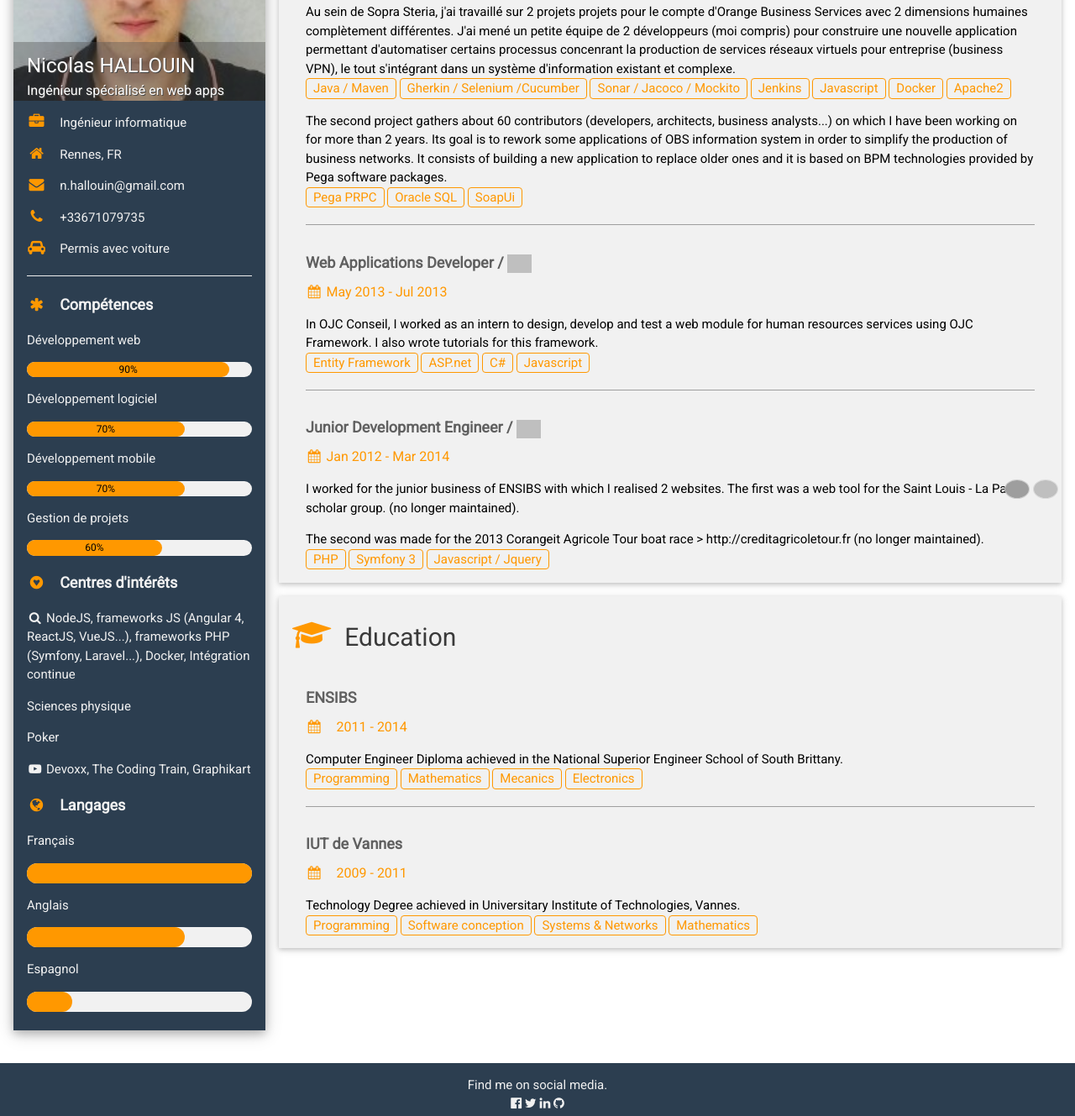
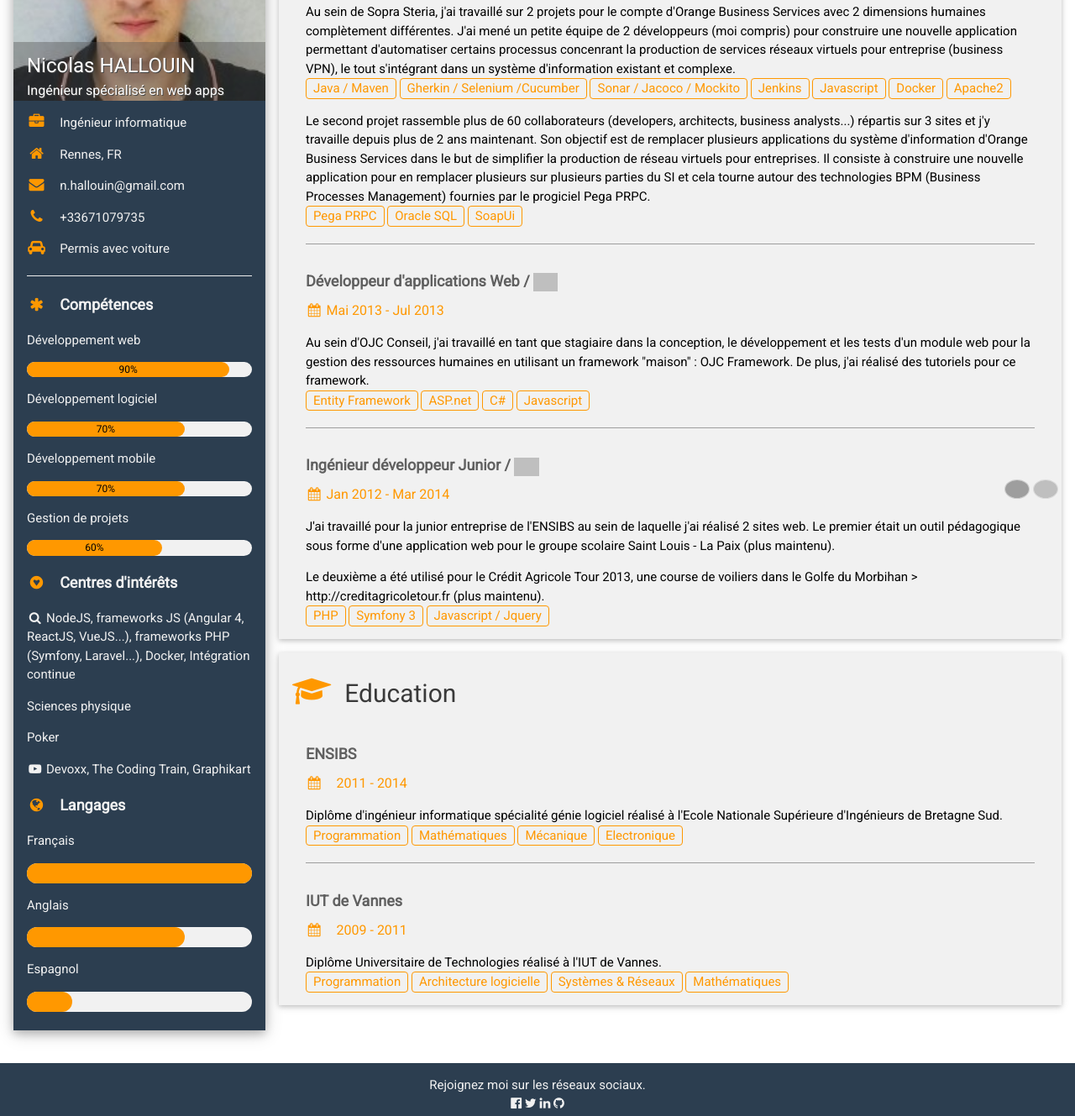
Before and after one commit to ArKniiD/public, a plain HTML site: page index.html in a window 1280 px wide. Shown: the part 196-1525 px from the top of the page at 84% size. Drawn offline with nearby package versions, Linux system fonts and the light colour scheme; grey boxes are pictures that could not be loaded.

Commit message:
Final version for french and english

```diff
--- a/index.html
+++ b/index.html
@@ -102,7 +102,7 @@
           <span class="w3-tag w3-text-orange w3-round w3-light-gray w3-border w3-border-orange">Docker</span>
           <span class="w3-tag w3-text-orange w3-round w3-light-gray w3-border w3-border-orange">Apache2</span>
           </p>
-          <p>The second project gathers about 60 contributors (developers, architects, business analysts...) on which I have been working on for more than 2 years. Its goal is to rework some applications of OBS information system in order to simplify the production of business networks. It consists of building a new application to replace older ones and it is based on BPM technologies provided by Pega software packages. <br/>
+          <p>The second project gathers about 60 contributors (developers, architects, business analysts...) spread over 3 sites and I have been working on it for more than 2 years. Its goal is to rework some applications of OBS information system in order to simplify the production of business networks. It consists of building a new application to replace older ones and it is based on BPM technologies provided by Pega PRPC software packages. <br/>
           <span class="w3-tag w3-text-orange w3-round w3-light-gray w3-border w3-border-orange">Pega PRPC</span>
           <span class="w3-tag w3-text-orange w3-round w3-light-gray w3-border w3-border-orange">Oracle SQL</span>
           <span class="w3-tag w3-text-orange w3-round w3-light-gray w3-border w3-border-orange">SoapUi</span>
@@ -123,9 +123,9 @@
         <div class="w3-container">
           <h5 class="w3-opacity"><b>Junior Development Engineer / <a href="http://www.viewup.fr/" target="_blank"><img alt="View Up" src="http://www.viewup.fr/ressources/img/Logos/logo_viewup/VU_logo_couleur.png" height="22" /></a></b></h5>
           <h6 class="w3-text-orange"><i class="fa fa-calendar fa-fw"></i> Jan 2012 - Mar 2014</h6>
-          <p>I worked for the junior business of ENSIBS with which I realised 2 websites. The first was a web tool for the Saint Louis - La Paix scholar group. (no longer maintained).
+          <p>I worked for the junior business of ENSIBS with which I realised 2 websites. The first was a pedagogical web tool for the Saint Louis - La Paix scholar group. (no longer maintained).
           <br/>
-          <p>The second was made for the 2013 Corangeit Agricole Tour boat race > http://creditagricoletour.fr (no longer maintained).<br/>
+          <p>The second was made for the 2013 Crédit Agricole Tour boat race taking place in the Golfe du Morbihan > http://creditagricoletour.fr (no longer maintained).<br/>
           <span class="w3-tag w3-text-orange w3-round w3-light-gray w3-border w3-border-orange">PHP</span>
           <span class="w3-tag w3-text-orange w3-round w3-light-gray w3-border w3-border-orange">Symfony 3</span>
           <span class="w3-tag w3-text-orange w3-round w3-light-gray w3-border w3-border-orange">Javascript / Jquery</span>
@@ -259,7 +259,7 @@
         <div class="w3-container">
           <h5 class="w3-opacity"><b>Développeur Full Stack / <a href="http://www.soprasteria.com/" target="_blank"><img alt="Sopra Steria" src="http://www.soprasteria.com/Sitefinity/WebsiteTemplates/App_Themes/Sopra_Steria/css/i/sopra-steria.png" height="22"/></a></b></h5>
           <h6 class="w3-text-orange"><i class="fa fa-calendar fa-fw"></i> Aou 2014 - <span class="w3-tag w3-orange w3-round">Actuellement</span></h6>
-          <p>Au sein de Sopra Steria, j'ai travaillé sur 2 projets projets pour le compte d'Orange Business Services avec 2 dimensions humaines complètement différentes. J'ai mené un petite équipe de 2 développeurs (moi compris) pour construire une nouvelle application permettant d'automatiser certains processus concenrant la production de services réseaux virtuels pour entreprise (business VPN), le tout s'intégrant dans un système d'information existant et complexe. <br/>
+          <p>Au sein de Sopra Steria, j'ai travaillé sur 2 projets pour le compte d'Orange Business Services avec 2 dimensions humaines complètement différentes. J'ai mené un petite équipe de 2 développeurs (moi compris) pour construire une nouvelle application permettant d'automatiser certains processus concenrant la production de services réseaux virtuels pour entreprise (business VPN), le tout s'intégrant dans un système d'information existant et complexe. <br/>
           <span class="w3-tag w3-text-orange w3-round w3-light-gray w3-border w3-border-orange">Java / Maven</span>
           <span class="w3-tag w3-text-orange w3-round w3-light-gray w3-border w3-border-orange">Gherkin / Selenium /Cucumber</span>
           <span class="w3-tag w3-text-orange w3-round w3-light-gray w3-border w3-border-orange">Sonar / Jacoco / Mockito</span>
@@ -268,7 +268,7 @@
           <span class="w3-tag w3-text-orange w3-round w3-light-gray w3-border w3-border-orange">Docker</span>
           <span class="w3-tag w3-text-orange w3-round w3-light-gray w3-border w3-border-orange">Apache2</span>
           </p>
-          <p>The second project gathers about 60 contributors (developers, architects, business analysts...) on which I have been working on for more than 2 years. Its goal is to rework some applications of OBS information system in order to simplify the production of business networks. It consists of building a new application to replace older ones and it is based on BPM technologies provided by Pega software packages. <br/>
+          <p>Le second projet rassemble plus de 60 collaborateurs (developers, architects, business analysts...) répartis sur 3 sites et j'y travaille depuis plus de 2 ans maintenant. Son objectif est de remplacer plusieurs applications du système d'information d'Orange Business Services dans le but de simplifier la production de réseau virtuels pour entreprises. Il consiste à construire une nouvelle application pour en remplacer plusieurs sur plusieurs parties du SI et cela tourne autour des technologies BPM (Business Processes Management) fournies par le progiciel Pega PRPC. <br/>
           <span class="w3-tag w3-text-orange w3-round w3-light-gray w3-border w3-border-orange">Pega PRPC</span>
           <span class="w3-tag w3-text-orange w3-round w3-light-gray w3-border w3-border-orange">Oracle SQL</span>
           <span class="w3-tag w3-text-orange w3-round w3-light-gray w3-border w3-border-orange">SoapUi</span>
@@ -276,9 +276,9 @@
           <hr class="w3-border-grey">
         </div>
         <div class="w3-container">
-          <h5 class="w3-opacity"><b>Web Applications Developer / <a href="https://www.ojc-conseil.com/Page/Accueil" target="_blank"><img height="22" alt="OJC Conseil" src="https://intranet.ojc-conseil.com/Files/Download/3-19063"/></a></b></h5>
-          <h6 class="w3-text-orange"><i class="fa fa-calendar fa-fw"></i> May 2013 - Jul 2013</h6>
-          <p>In OJC Conseil, I worked as an intern to design, develop and test a web module for human resources services using OJC Framework. I also wrote tutorials for this framework.<br/>
+          <h5 class="w3-opacity"><b>Développeur d'applications Web / <a href="https://www.ojc-conseil.com/Page/Accueil" target="_blank"><img height="22" alt="OJC Conseil" src="https://intranet.ojc-conseil.com/Files/Download/3-19063"/></a></b></h5>
+          <h6 class="w3-text-orange"><i class="fa fa-calendar fa-fw"></i> Mai 2013 - Jul 2013</h6>
+          <p>Au sein d'OJC Conseil, j'ai travaillé en tant que stagiaire dans la conception, le développement et les tests d'un module web pour la gestion des ressources humaines en utilisant un framework "maison" : OJC Framework. De plus, j'ai réalisé des tutoriels pour ce framework.<br/>
           <span class="w3-tag w3-text-orange w3-round w3-light-gray w3-border w3-border-orange">Entity Framework</span>
           <span class="w3-tag w3-text-orange w3-round w3-light-gray w3-border w3-border-orange">ASP.net</span>
           <span class="w3-tag w3-text-orange w3-round w3-light-gray w3-border w3-border-orange">C#</span>
@@ -287,11 +287,11 @@
           <hr class="w3-border-grey">
         </div>
         <div class="w3-container">
-          <h5 class="w3-opacity"><b>Junior Development Engineer / <a href="http://www.viewup.fr/" target="_blank"><img alt="View Up" src="http://www.viewup.fr/ressources/img/Logos/logo_viewup/VU_logo_couleur.png" height="22" /></a></b></h5>
+          <h5 class="w3-opacity"><b>Ingénieur développeur Junior / <a href="http://www.viewup.fr/" target="_blank"><img alt="View Up" src="http://www.viewup.fr/ressources/img/Logos/logo_viewup/VU_logo_couleur.png" height="22" /></a></b></h5>
           <h6 class="w3-text-orange"><i class="fa fa-calendar fa-fw"></i> Jan 2012 - Mar 2014</h6>
-          <p>I worked for the junior business of ENSIBS with which I realised 2 websites. The first was a web tool for the Saint Louis - La Paix scholar group. (no longer maintained).
+          <p>J'ai travaillé pour la junior entreprise de l'ENSIBS au sein de laquelle j'ai réalisé 2 sites web. Le premier était un outil pédagogique sous forme d'une application web pour le groupe scolaire Saint Louis - La Paix (plus maintenu).
           <br/>
-          <p>The second was made for the 2013 Corangeit Agricole Tour boat race > http://creditagricoletour.fr (no longer maintained).<br/>
+          <p>Le deuxième a été utilisé pour le Crédit Agricole Tour 2013, une course de voiliers dans le Golfe du Morbihan > http://creditagricoletour.fr (plus maintenu).<br/>
           <span class="w3-tag w3-text-orange w3-round w3-light-gray w3-border w3-border-orange">PHP</span>
           <span class="w3-tag w3-text-orange w3-round w3-light-gray w3-border w3-border-orange">Symfony 3</span>
           <span class="w3-tag w3-text-orange w3-round w3-light-gray w3-border w3-border-orange">Javascript / Jquery</span>
@@ -304,24 +304,24 @@
         <div class="w3-container">
           <h5 class="w3-opacity"><b>ENSIBS</b></h5>
           <h6 class="w3-text-orange"><i class="fa fa-calendar fa-fw w3-margin-right"></i>2011 - 2014</h6>
-          <p>Computer Engineer Diploma achieved in the National Superior Engineer School of South Brittany.
+          <p>Diplôme d'ingénieur informatique spécialité génie logiciel réalisé à l'Ecole Nationale Supérieure d'Ingénieurs de Bretagne Sud.
           <br/>
-          <span class="w3-tag w3-text-orange w3-round w3-light-gray w3-border w3-border-orange">Programming</span>
-          <span class="w3-tag w3-text-orange w3-round w3-light-gray w3-border w3-border-orange">Mathematics</span>
-          <span class="w3-tag w3-text-orange w3-round w3-light-gray w3-border w3-border-orange">Mecanics</span>
-          <span class="w3-tag w3-text-orange w3-round w3-light-gray w3-border w3-border-orange">Electronics</span>
+          <span class="w3-tag w3-text-orange w3-round w3-light-gray w3-border w3-border-orange">Programmation</span>
+          <span class="w3-tag w3-text-orange w3-round w3-light-gray w3-border w3-border-orange">Mathématiques</span>
+          <span class="w3-tag w3-text-orange w3-round w3-light-gray w3-border w3-border-orange">Mécanique</span>
+          <span class="w3-tag w3-text-orange w3-round w3-light-gray w3-border w3-border-orange">Electronique</span>
           </p>
           <hr class="w3-border-grey">
         </div>
         <div class="w3-container">
           <h5 class="w3-opacity"><b>IUT de Vannes</b></h5>
           <h6 class="w3-text-orange"><i class="fa fa-calendar fa-fw w3-margin-right"></i>2009 - 2011</h6>
-          <p>Technology Degree achieved in Universitary Institute of Technologies, Vannes.
+          <p>Diplôme Universitaire de Technologies réalisé à l'IUT de Vannes.
           <br/>
-          <span class="w3-tag w3-text-orange w3-round w3-light-gray w3-border w3-border-orange">Programming</span>
-          <span class="w3-tag w3-text-orange w3-round w3-light-gray w3-border w3-border-orange">Software conception</span>
-          <span class="w3-tag w3-text-orange w3-round w3-light-gray w3-border w3-border-orange">Systems & Networks</span>
-          <span class="w3-tag w3-text-orange w3-round w3-light-gray w3-border w3-border-orange">Mathematics</span>
+          <span class="w3-tag w3-text-orange w3-round w3-light-gray w3-border w3-border-orange">Programmation</span>
+          <span class="w3-tag w3-text-orange w3-round w3-light-gray w3-border w3-border-orange">Architecture logicielle</span>
+          <span class="w3-tag w3-text-orange w3-round w3-light-gray w3-border w3-border-orange">Systèmes & Réseaux</span>
+          <span class="w3-tag w3-text-orange w3-round w3-light-gray w3-border w3-border-orange">Mathématiques</span>
           </p>
         </div>
       </div>
@@ -336,7 +336,7 @@
 </div>
 
 <footer class="w3-container w3-center w3-margin-top w3-text-light-gray" style="background: #2c3e50;">
-  <p>Find me on social media.<br/>
+  <p>Rejoignez moi sur les réseaux sociaux.<br/>
   <a href="https://www.facebook.com/nicolas.hallouin" target="_blank"><i class="fa fa-facebook-official w3-hover-opacity"></i></a>
   <a href="https://twitter.com/HALLOUINNicolas" target="_blank"><i class="fa fa-twitter w3-hover-opacity"></i></a>
   <a href="https://www.linkedin.com/in/nicolas-hallouin-1900b843/" target="_blank"><i class="fa fa-linkedin w3-hover-opacity"></i></a>
```
